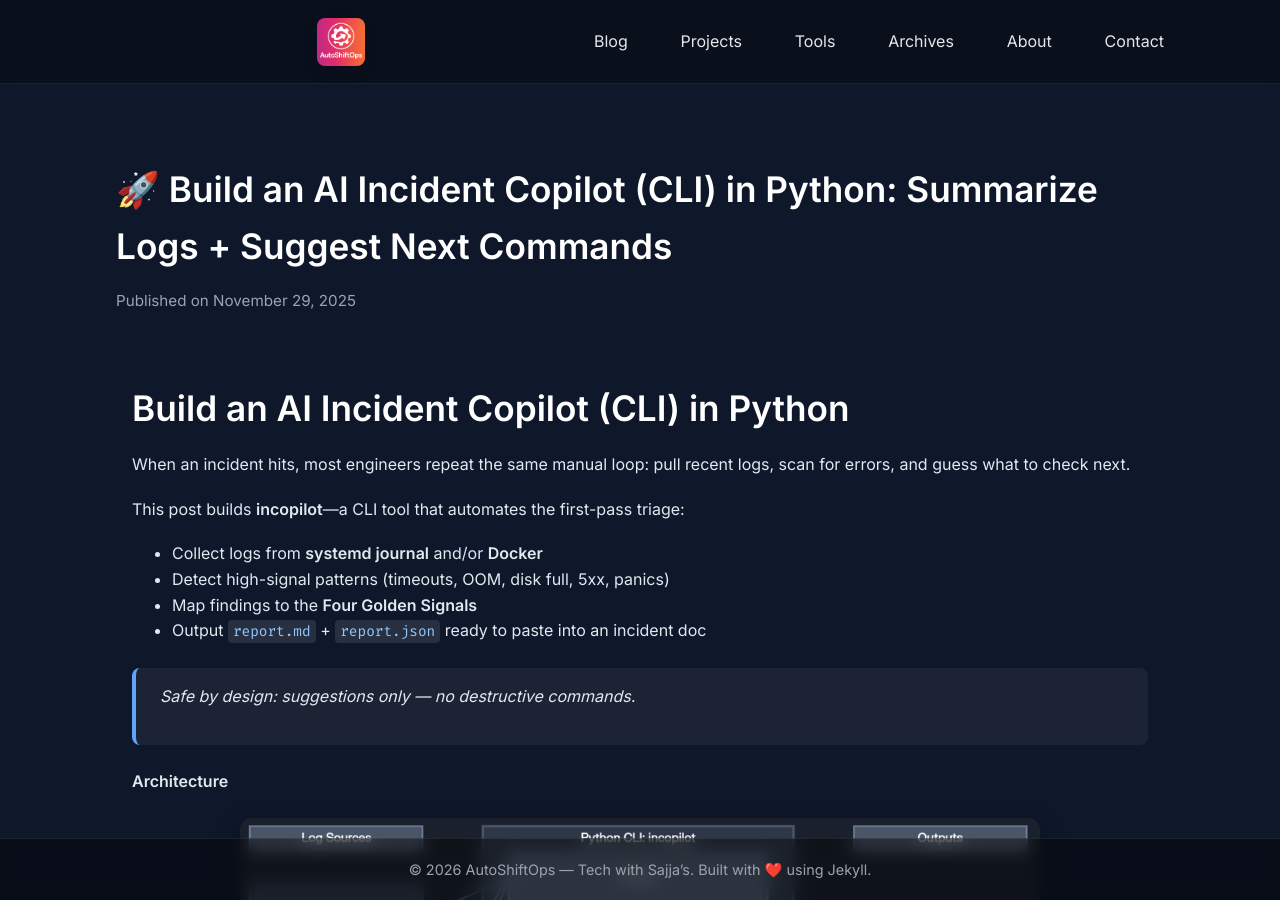
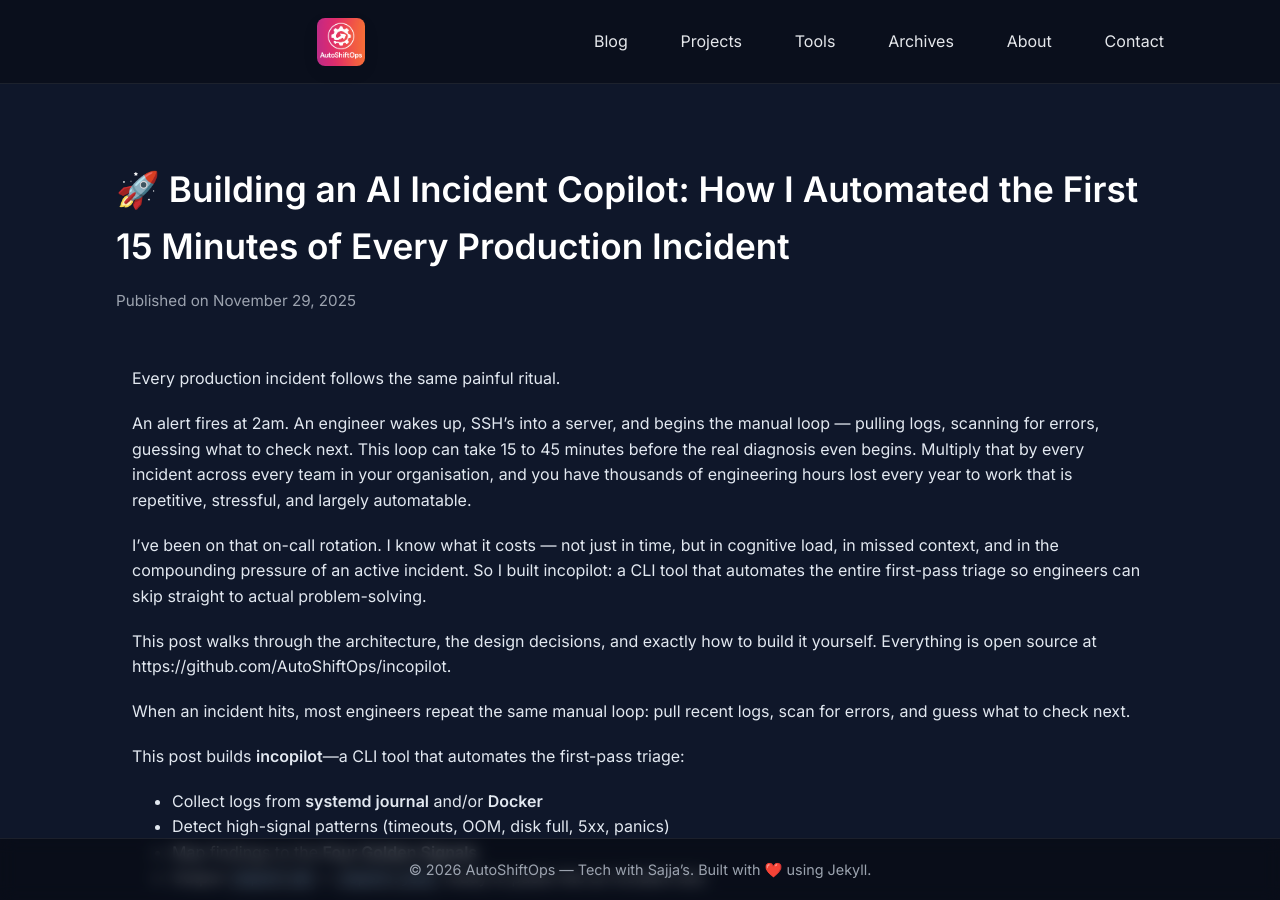
Before and after one commit to AutoShiftOps/autoshiftops.github.io, a Jekyll site: the page built from _posts/2025-11-29-ai-incident-copilot.md, in a window 1280 px wide and 900 px high. Built offline with Jekyll 4.4.1, drawn with Linux system fonts in a browser that asks for light colours; some of the changed text lies outside the part shown.

Commit message:
updated incopilot open and close

```diff
--- a/_posts/2025-11-29-ai-incident-copilot.md
+++ b/_posts/2025-11-29-ai-incident-copilot.md
@@ -1,6 +1,6 @@
 ---
 layout: post
-title: "🚀 Build an AI Incident Copilot (CLI) in Python: Summarize Logs + Suggest Next Commands"
+title: "🚀 Building an AI Incident Copilot: How I Automated the First 15 Minutes of Every Production Incident"
 date: 2025-11-29
 categories: [DevOps, AI, Incident Management, Machine Learning]
 tags: [AI agents, incident management, Python, log analysis, command suggestions, machine learning, AutoShiftOps]
@@ -8,7 +8,13 @@ description: "A practical DevOps tool you can run over SSH in minutes (journalct
 keywords: [AI agents, incident management, Python, log analysis, command suggestions, machine learning]
 ---
 
-# Build an AI Incident Copilot (CLI) in Python
+Every production incident follows the same painful ritual.
+
+An alert fires at 2am. An engineer wakes up, SSH's into a server, and begins the manual loop — pulling logs, scanning for errors, guessing what to check next. This loop can take 15 to 45 minutes before the real diagnosis even begins. Multiply that by every incident across every team in your organisation, and you have thousands of engineering hours lost every year to work that is repetitive, stressful, and largely automatable.
+
+I've been on that on-call rotation. I know what it costs — not just in time, but in cognitive load, in missed context, and in the compounding pressure of an active incident. So I built incopilot: a CLI tool that automates the entire first-pass triage so engineers can skip straight to actual problem-solving.
+
+This post walks through the architecture, the design decisions, and exactly how to build it yourself. Everything is open source at https://github.com/AutoShiftOps/incopilot.
 
 When an incident hits, most engineers repeat the same manual loop: pull recent logs, scan for errors, and guess what to check next.
 
@@ -85,3 +91,6 @@ python -m incopilot bundle \
 - Slack/Teams webhook posting (`--webhook <url>`)
 - Unit tests + GitHub Actions CI
 - Scheduled timer (systemd timer unit) for proactive reports
+
+
+Sudhakar Sajja is an Application Architect at TechMahindra with 13 years of experience across protocol testing, SDET, DevOps, and cloud architecture. He specialises in AI-powered DevOps operations — building tools that use LLMs to replace manual incident response and query diagnostics. He writes weekly at AutoShiftOps (autoshiftops.com) and built QueryTuner (querytuner.com), an AI-driven SQL query analysis tool. Based in Mississauga, Canada.
```
